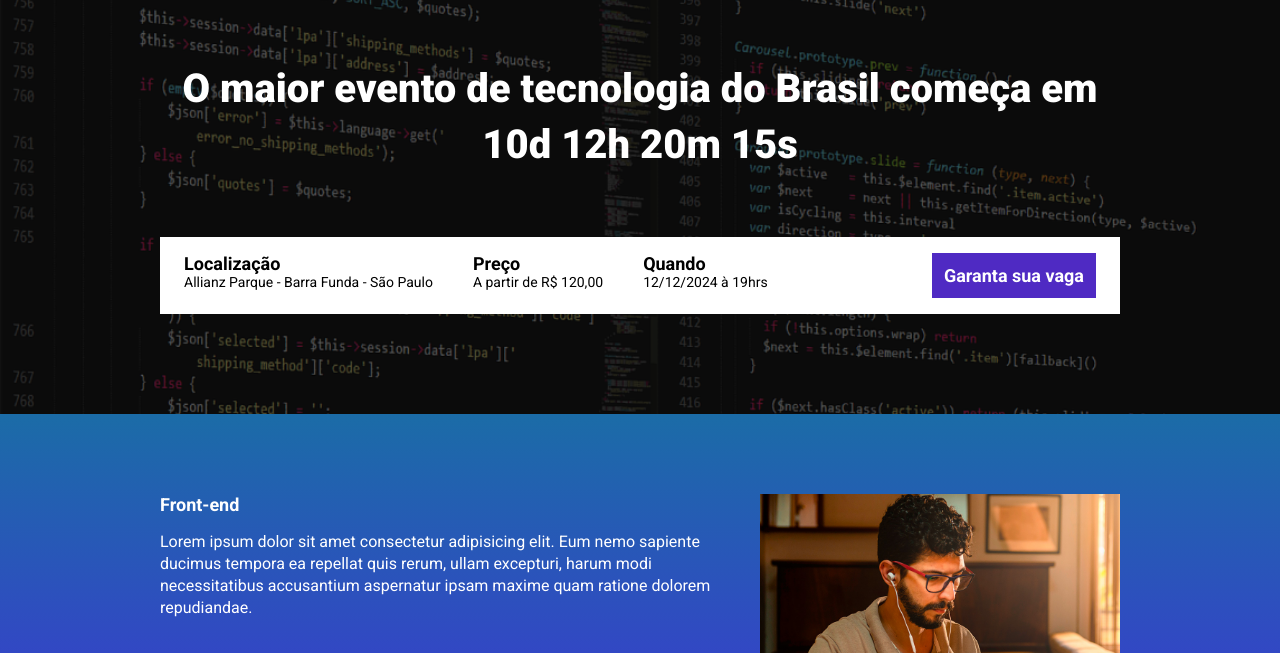
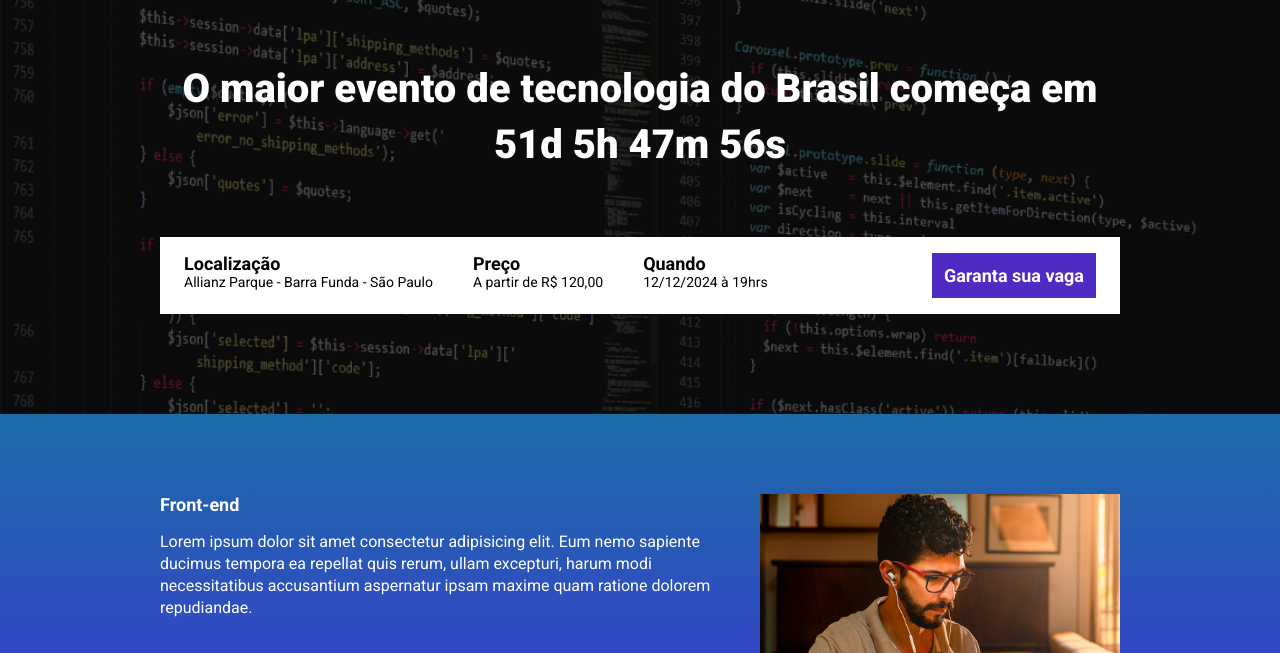
Before and after one commit to bielrocca/tech_talks, a website built with Parcel: page src/index.html in a window 1280 px wide. Shown: the part 147-800 px from the top of the page. Built offline with nearby package versions, Linux system fonts and the light colour scheme.

Commit message:
Criando a contagem regressiva

```diff
--- a/package.json
+++ b/package.json
@@ -1,8 +1,8 @@
 {
   "name": "ebac_talks",
   "version": "1.0.0",
-  "main": "index.js",
   "scripts": {
+    "build": "parcel build src/index.html",
     "dev": "parcel src/index.html src/styles/main.scss src/scripts/main.js",
     "test": "echo \"Error: no test specified\" && exit 1"
   },
--- a/src/index.html
+++ b/src/index.html
@@ -20,7 +20,7 @@
         <div class="container">
             <img class="hero__logo" src="./images/ebac_logo.svg" alt="EBAC Logo">
             <p class="hero__text">
-                O maior evento de tecnologia do Brasil começa em 10d 12h 20m 15s
+                O maior evento de tecnologia do Brasil começa em <span id="contador"></span>
             </p>
             <div class="infos-bar">
                 <ul class="infos-bar__infos">
--- a/src/scripts/main.js
+++ b/src/scripts/main.js
@@ -1 +1,33 @@
 AOS.init();
+
+const dataDoEvento = new Date("Sep 14, 2024 00:00:00");
+const timeStampDoEvent = dataDoEvento.getTime();
+
+const contaAsHoras = setInterval(function () {
+    const agora = new Date();
+    const timeStampAtual = agora.getTime();
+
+    const distanciaAteOEvento = timeStampDoEvent - timeStampAtual;
+
+    const diasEmMs = 1000 * 60 * 60 * 24
+    const horaEmMs = 1000 * 60 * 60
+    const minutosEmMs = 1000 * 60
+
+    const diasAteOEvento = Math.floor(distanciaAteOEvento / diasEmMs);
+    const horasAteOEvento =  Math.floor((distanciaAteOEvento % diasEmMs) / horaEmMs)
+    const minutosAteOEvento = Math.floor((distanciaAteOEvento % horaEmMs) / minutosEmMs);
+    const segundosAteOEvento = Math.floor((distanciaAteOEvento % minutosEmMs) / 1000);
+
+    console.log(diasAteOEvento);
+    console.log(horasAteOEvento);
+    console.log(minutosAteOEvento);
+    console.log(segundosAteOEvento);
+
+    document.getElementById('contador').innerHTML = `${diasAteOEvento}d ${horasAteOEvento}h ${minutosAteOEvento}m ${segundosAteOEvento}s`
+
+    if(distanciaAteOEvento < 0) {
+        clearInterval(contaAsHoras);
+        document.getElementById('contador').innerHTML = 'Evento expirado*'
+    }
+
+}, 1000);
```
